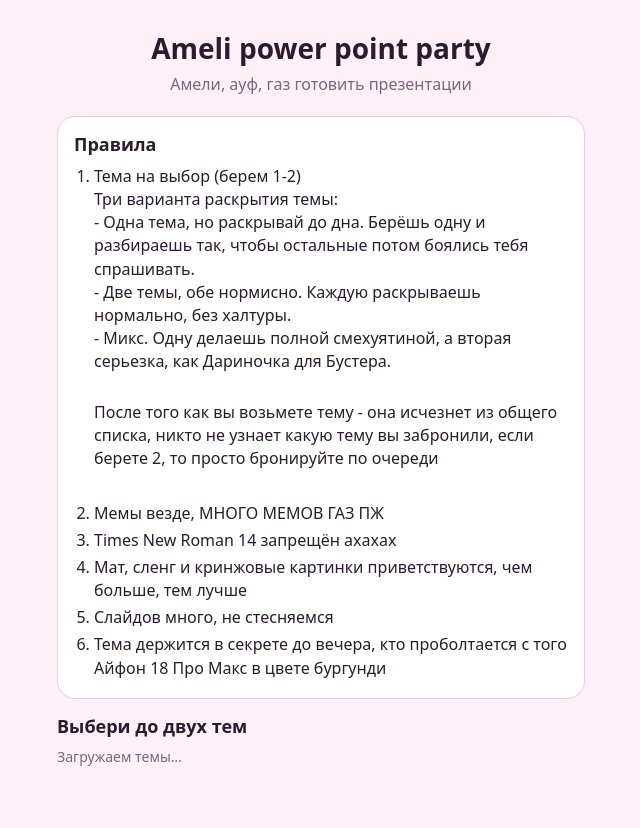
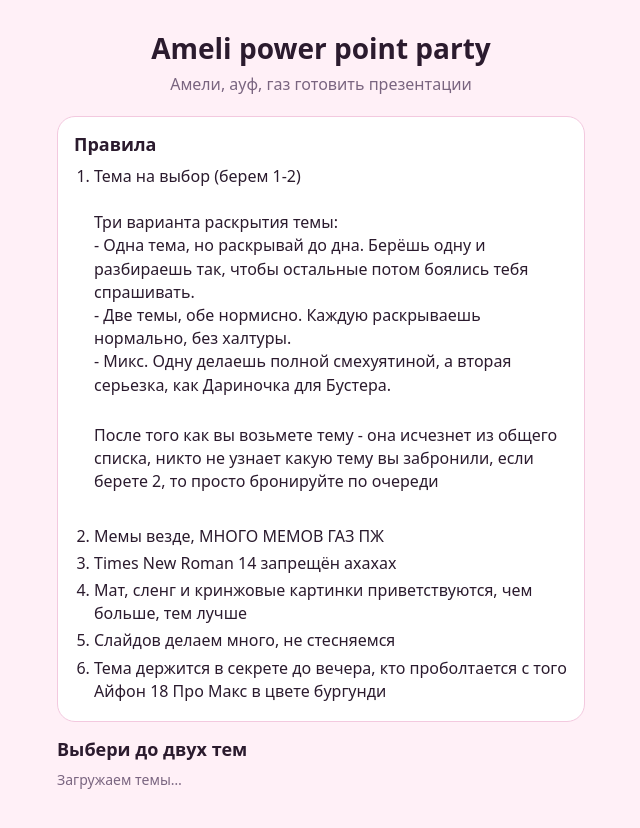
Before and after one commit to n6fwws4bmp-ux/Ameli-powerpoint-party, a plain HTML site: page index.html in a window 1280 px wide. Shown: the whole page, without its empty margins (319-959 px from the left). Drawn offline with Linux system fonts and the light colour scheme; no server answers.

Commit message:
Update index.html

```diff
--- a/index.html
+++ b/index.html
@@ -40,6 +40,7 @@ ol.rules li{margin:4px 0}
     <h2>Правила</h2>
     <ol class="rules">
       <li>Тема на выбор (берем 1-2)<br>
+        <br>
         Три варианта раскрытия темы:<br>
         -  Одна тема, но раскрывай до дна. Берёшь одну и разбираешь так, чтобы остальные потом боялись тебя спрашивать.<br>
         -  Две темы, обе нормисно. Каждую раскрываешь нормально, без халтуры.<br>
@@ -50,7 +51,7 @@ ol.rules li{margin:4px 0}
       <li>Мемы везде, МНОГО МЕМОВ ГАЗ ПЖ</li>
       <li>Times New Roman 14 запрещён ахахах</li>
       <li>Мат, сленг и кринжовые картинки приветствуются, чем больше, тем лучше</li>
-      <li>Слайдов много, не стесняемся</li>
+      <li>Слайдов делаем много, не стесняемся</li>
       <li>Тема держится в секрете до вечера, кто проболтается с того Айфон 18 Про Макс в цвете бургунди</li>
     </ol>
   </div>
```
